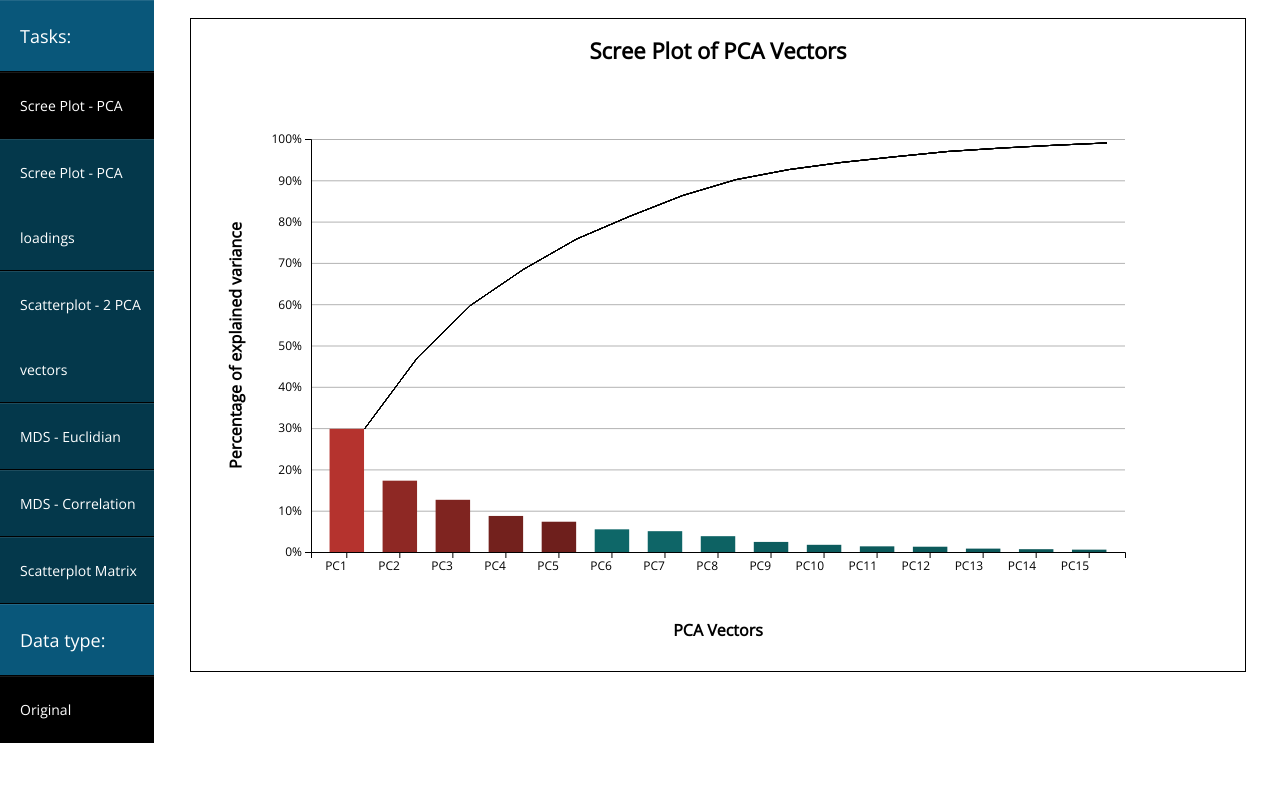
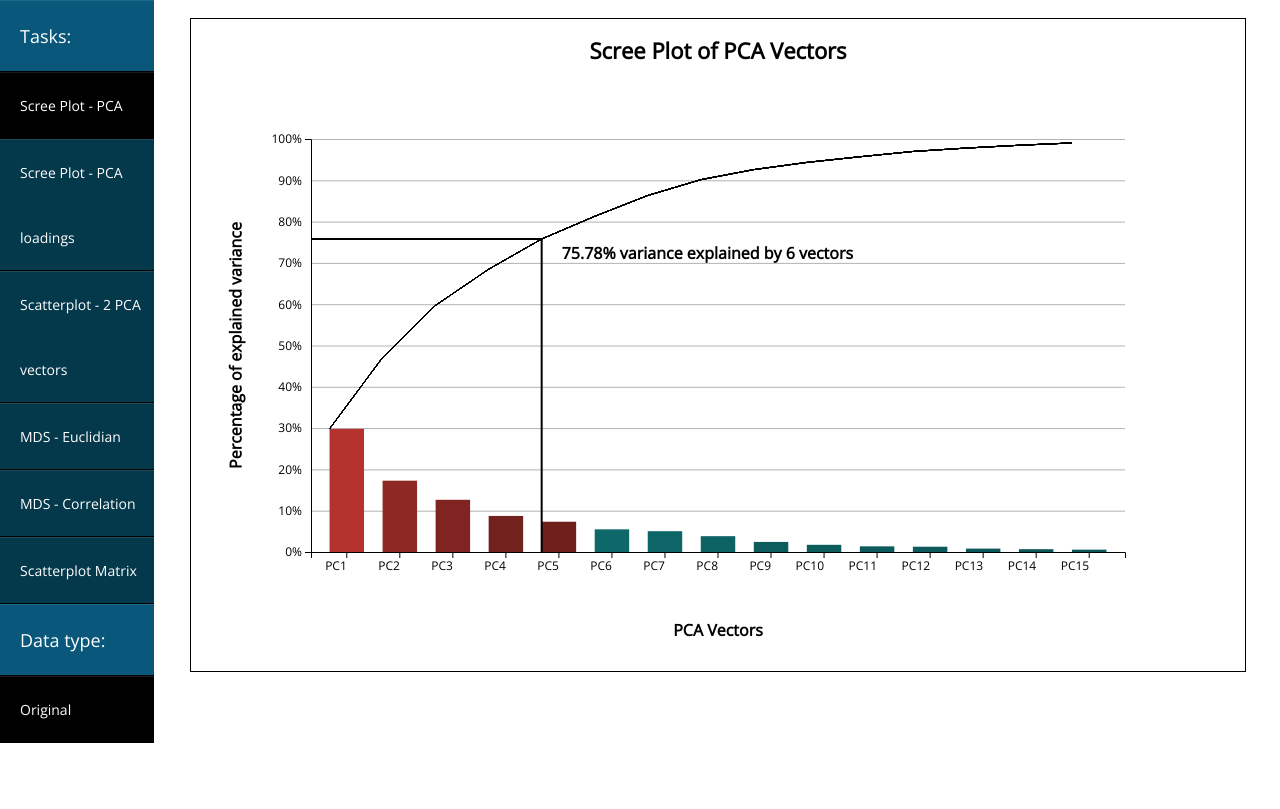
Before and after one commit to Shreyas4/VisualizationProject2, a Flask app: page / in a window 1280 px wide. Shown: the part 70-879 px from the top of the page. Run offline with Flask 2, Linux system fonts and the light colour scheme; some libraries are stand-ins or nearby versions.

Commit message:
saving changes

```diff
--- a/static/menu_operations.js
+++ b/static/menu_operations.js
@@ -46,7 +46,6 @@ function updateData(task, datatype) {
 updateData({'value': 'screePCA'}, {'value':'og'});
 
 function drawScreePCA(task, datatype, chart_data) {
-    console.log(datatype, chart_data);
     d3.selectAll("svg > *").remove();
     const svg = d3.select('svg');
 
@@ -151,10 +150,9 @@ function drawScreePCA(task, datatype, chart_data) {
         })
         .attr('width', xScale.bandwidth())
         .attr('fill', function(d) {
-            console.log(d.count, chart_data['threshold']);
             if (d.count >= chart_data['threshold']) {
                 return preThresholdColorScale(d.count);
-        } else {
+            } else {
                 return colorScale(d.count);
             }
         })
@@ -213,7 +211,7 @@ function drawScreePCA(task, datatype, chart_data) {
 
         const lineGenerator = d3.line()
             .x(function (d) {
-                return xScale(d.selected_attr)+35;
+                return xScale(d.selected_attr);
             })
             .y(function (d) {
                 return yScale(d.running_sum);
@@ -222,6 +220,26 @@ function drawScreePCA(task, datatype, chart_data) {
         lineElements.append('path')
             .attr('class', 'line-path')
             .attr('d', lineGenerator(my_sample));
+        chart.append('line')
+            .attr('class', 'identifier')
+            .attr('x1', xScale(chart_data['threshold-x']))
+            .attr('y1', svgHeight)
+            .attr('x2', xScale(chart_data['threshold-x']))
+            .attr('y2', yScale(chart_data['Acceptable variance explained']));
+
+        chart.append('line')
+            .attr('class', 'identifier')
+            .attr('x1', xScale(0))
+            .attr('y1', yScale(chart_data['Acceptable variance explained']))
+            .attr('x2', xScale(chart_data['threshold-x']))
+            .attr('y2', yScale(chart_data['Acceptable variance explained']));
+
+        chart.append("text")
+            .attr('class', 'label')
+            .attr('x', xScale(chart_data['threshold-x'])+20)
+            .attr('y', yScale(chart_data['Acceptable variance explained'])+20)
+            .text(chart_data['Acceptable variance explained']+ "% variance explained by 6 vectors");
+
     }
 
 
@@ -252,6 +270,5 @@ function drawScreePCA(task, datatype, chart_data) {
 }
 
 function drawPCALoadings(task, datatype, chart_data) {
-    console.log(task, datatype, chart_data);
     drawScreePCA(task, datatype, chart_data);
 }
--- a/static/styles/style.css
+++ b/static/styles/style.css
@@ -146,5 +146,10 @@ text.label {
 	fill: none;
 	stroke: #000000;
 	stroke-width: 1;
-	opacity: 0.6;
 }
+
+.identifier {
+	fill: none;
+	stroke: #000000;
+	stroke-width: 2;
+}
--- a/utils.py
+++ b/utils.py
@@ -64,8 +64,9 @@ def screePCAHandler(df):
 
     data = {'Chart Title': 'Scree Plot of PCA Vectors', 'xlabel': 'PCA Vectors', 'ylabel': 'Percentage of explained '
                                                                                            'variance',
-            'xticks': columns[:15], 'yticks': list(percent_variance)[:15], 'threshold': list(percent_variance)[limit], 'Acceptable variance explained':
-                sum_, 'running_sum': running_sum[:15]
+            'xticks': columns[:15], 'yticks': list(percent_variance)[:15], 'threshold-x':columns[limit],
+            'threshold': list(percent_variance)[limit], 'Acceptable variance explained':
+                round(sum_*100, 2), 'running_sum': running_sum[:15]
             }
     return data
 
@@ -94,7 +95,7 @@ def screePCALoadingsHandler(df):
     # pca highest loadings
     data = {'Chart Title': 'Top 3 attributes in a scree Plot of highest PCA loadings', 'xlabel': 'Attributes', 'ylabel': 'Sum of squared loadings'
                                                                                                                    'variance',
-            'xticks': list(pcaComponents['Features'])[:15], 'threshold':list(pcaComponents['SumSquared'])[2], 'yticks': list(pcaComponents['SumSquared'])[:15]}
+            'xticks': list(pcaComponents['Features'])[:15],'threshold-x':list(pcaComponents['Features'])[2], 'threshold':list(pcaComponents['SumSquared'])[2], 'yticks': list(pcaComponents['SumSquared'])[:15]}
     return data
 
 
```
